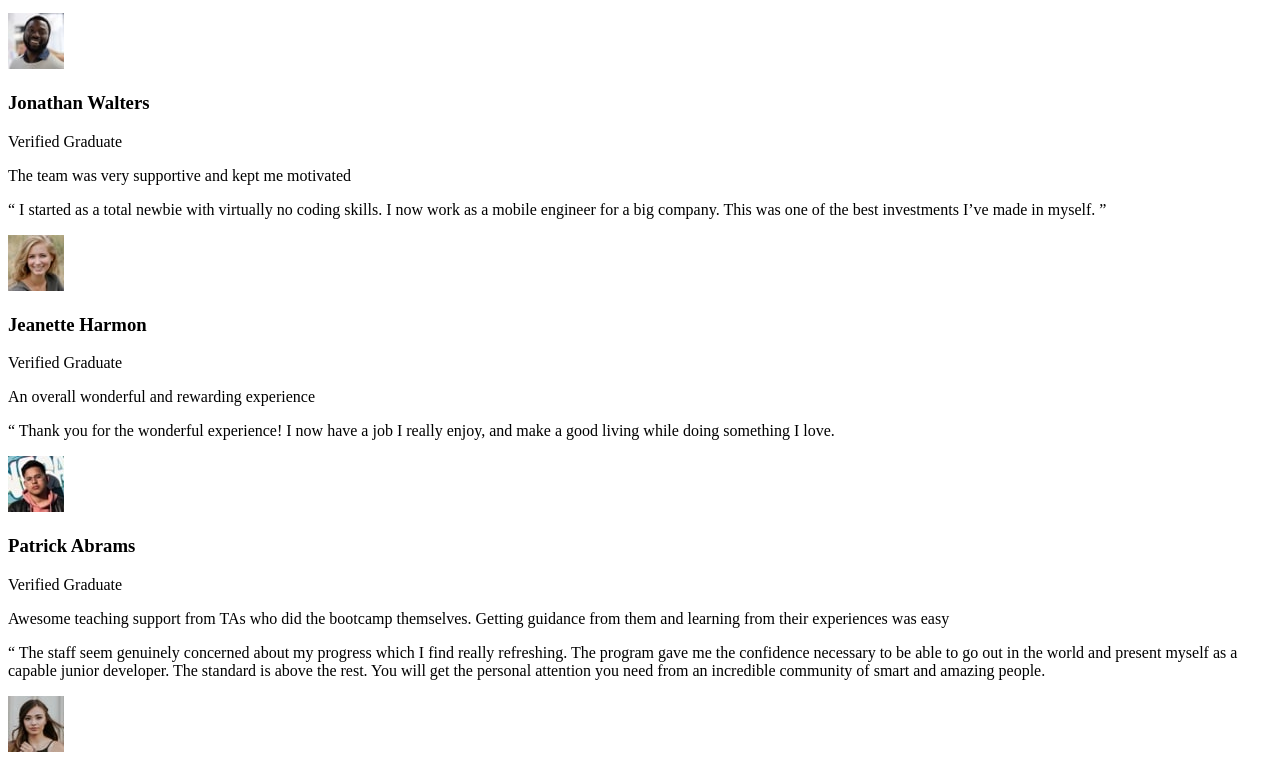
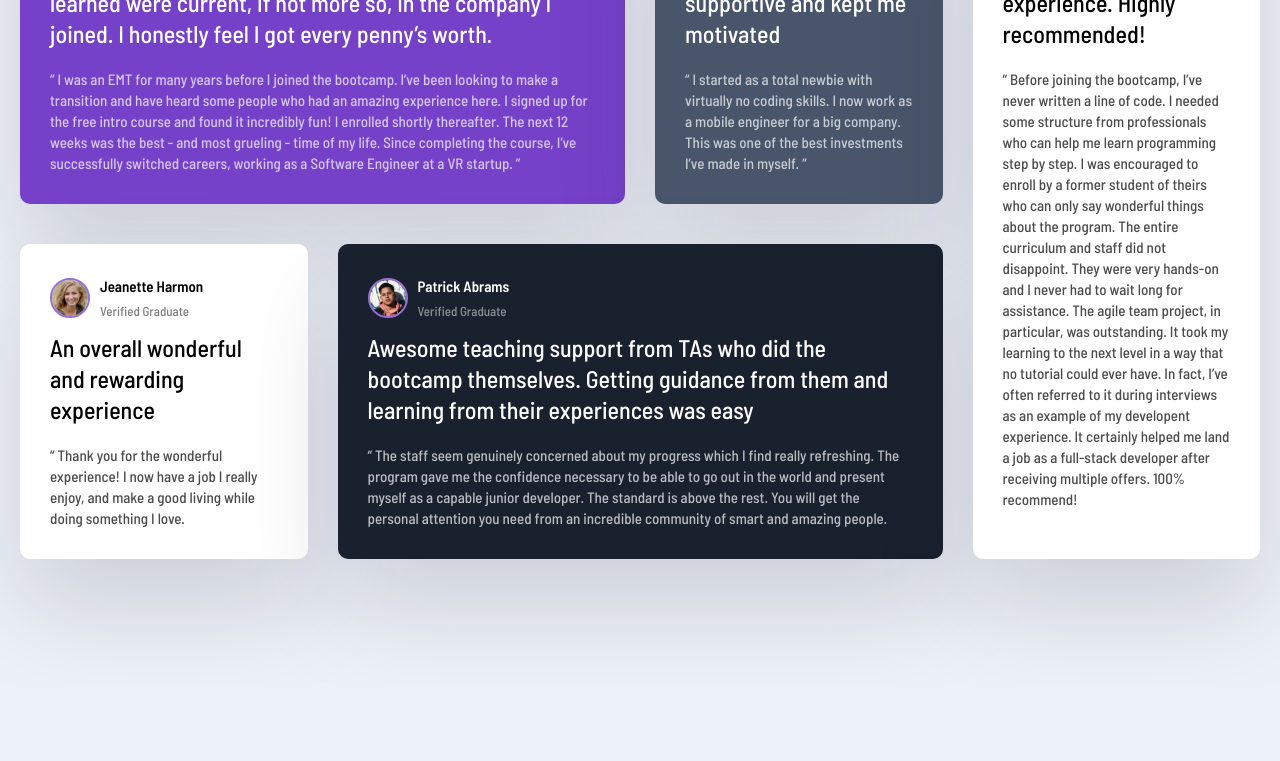
Before and after one commit to Subhodeep014/Frontend_Mentor_projects, a plain HTML site: page index.html in a window 1280 px wide. Shown: the part 252-1013 px from the top of the page. After the commit the page ends 941 px from the top, so only its background shows below. Drawn offline with Linux system fonts and the light colour scheme; files whose address does not match are found by name.

Commit message:
Update index.html

```diff
--- a/index.html
+++ b/index.html
@@ -5,7 +5,7 @@
     <meta http-equiv="X-UA-Compatible" content="IE=edge">
     <meta name="viewport" content="width=device-width, initial-scale=1.0">
     <title>Testimonials</title>
-    <link rel=“stylesheet” type="text/css" href="./style.css">
+    <link rel='stylesheet' type="text/css" href="style.css">
 </head>
 <body>
     <div class="testimonials">
```
